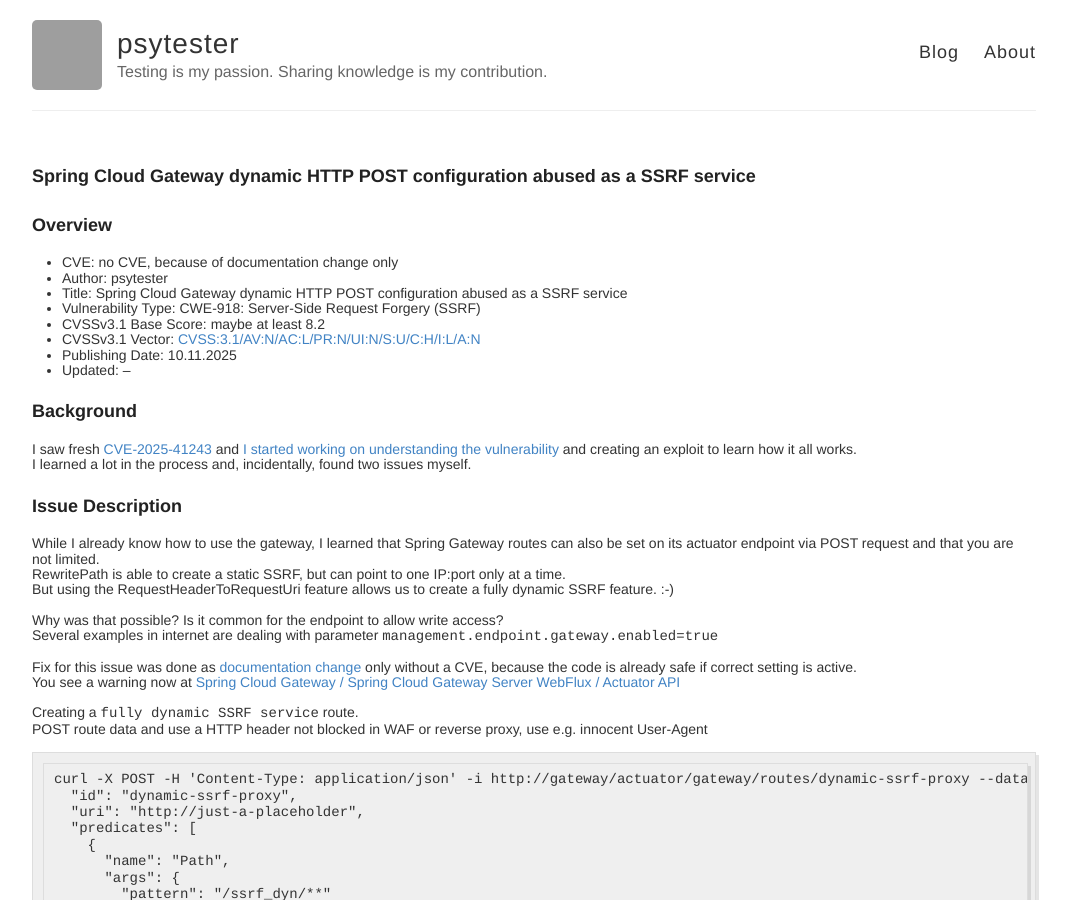
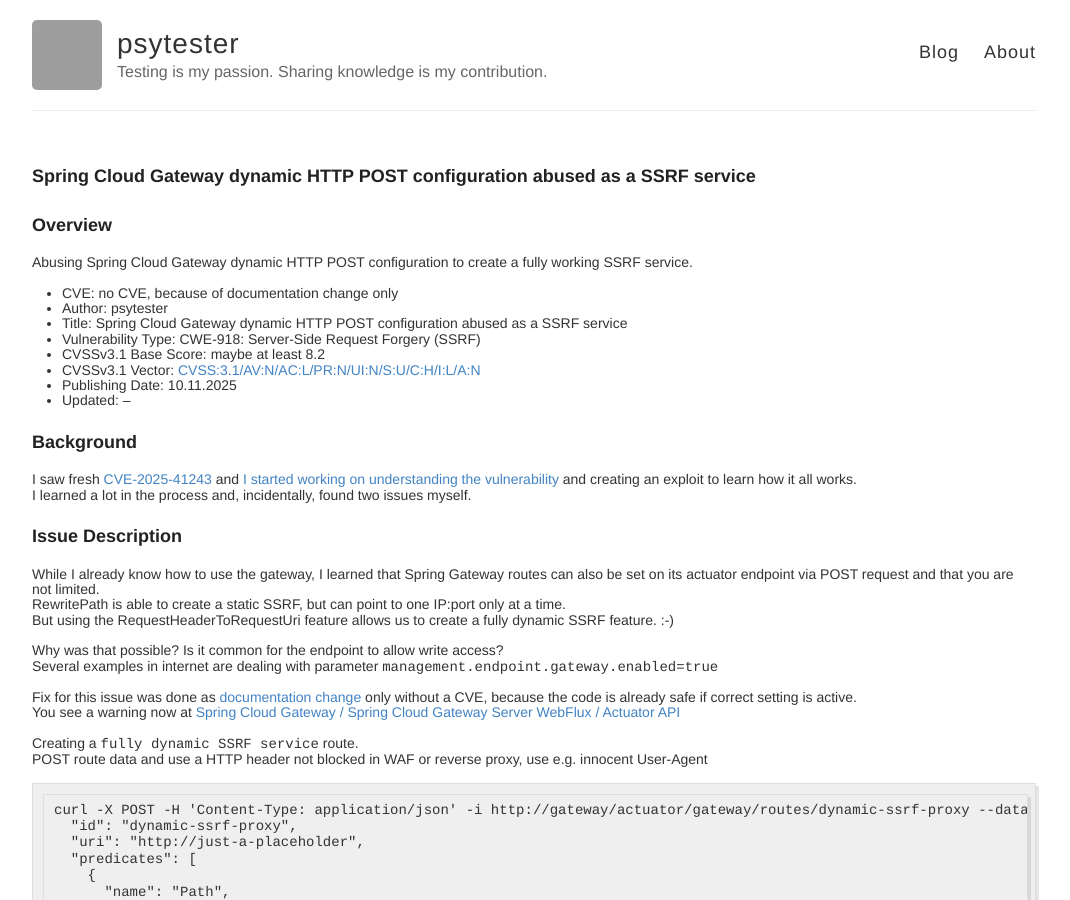
Before and after one commit to psytester/psytester.github.io, a Jekyll site: the page built from _posts/hacking_and_pentests/2025-11-10-noCVE-SpringGateway_SSRF_as_Service.md, in a window 1280 px wide and 900 px high. Shown: the whole window, without its empty margins (106-1176 px from the left). Built offline with Jekyll 4.4.1, drawn with Linux system fonts in a browser that asks for light colours; grey boxes are pictures that could not be loaded.

Commit message:
added oneliner to overview

```diff
--- a/_posts/hacking_and_pentests/2025-11-10-noCVE-SpringGateway_SSRF_as_Service.md
+++ b/_posts/hacking_and_pentests/2025-11-10-noCVE-SpringGateway_SSRF_as_Service.md
@@ -2,11 +2,13 @@
 layout: post
 title:  "Spring Cloud Gateway dynamic HTTP POST configuration abused as a SSRF service"
 datetime: 2025-11-10 12:30:00 MET
-last_modified_at: 2025-11-10 12:30:00 MET
+last_modified_at: 2025-11-10 13:30:00 MET
 author: 'psytester'
 ---
 
 # Overview
+
+Abusing Spring Cloud Gateway dynamic HTTP POST configuration to create a fully working SSRF service.
 
 - CVE: no CVE, because of documentation change only
 - Author: psytester
```
